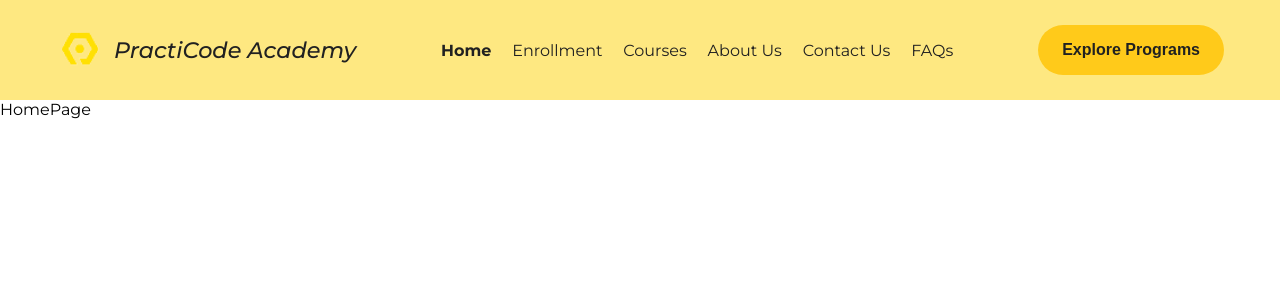
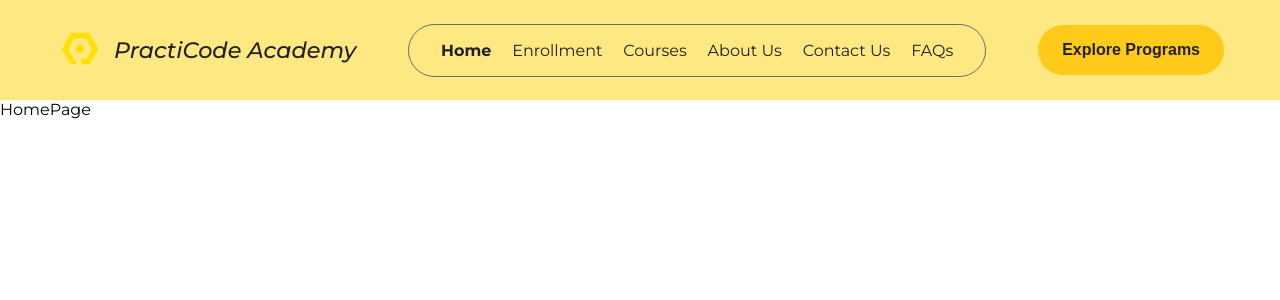
Before and after one commit to Qoosim/practicode-frontend, a React (Create React App) app: page / in a window 1280 px wide. Shown: the top 300 px of the page. Built offline with nearby package versions, Linux system fonts and the light colour scheme.

Commit message:
Modify navbar items for other pages, also add border to the navbar items on the homepage

```diff
--- a/src/components/HomeHeader/HomeHeader.jsx
+++ b/src/components/HomeHeader/HomeHeader.jsx
@@ -1,7 +1,7 @@
 import React from 'react';
 import { Link, NavLink } from 'react-router-dom';
 import Logo from '../../assets/pca-log.png';
-import { homeNavLinks } from '../../navLinks/navLinks';
+import { navLinks } from '../../navLinks/navLinks';
 import styles from './homeHeader.module.css';
 
 export default function HomeNavbar() {
@@ -15,7 +15,7 @@ export default function HomeNavbar() {
       </div>
       <nav className={styles.navListContainer}>
         <ul className={styles.menuList}>
-          {homeNavLinks.map((navItem, index) => {
+          {navLinks.map((navItem, index) => {
             return (
               <li key={index}>
                 <NavLink
--- a/src/components/HomeHeader/homeHeader.module.css
+++ b/src/components/HomeHeader/homeHeader.module.css
@@ -34,6 +34,9 @@
   align-items: center;
   gap: 1.3rem;
   list-style: none;
+  outline: 1px solid #6d6c6c;
+  padding: 1rem 2rem;
+  border-radius: 5rem;
 }
 
 .menuList a {
--- a/src/components/PagesHeader/PagesHeader.jsx
+++ b/src/components/PagesHeader/PagesHeader.jsx
@@ -2,7 +2,7 @@ import React from 'react'
 import Logo from '../../assets/pca-log.png';
 import styles from './pagesHeader.module.css';
 import { Link, NavLink } from 'react-router-dom';
-import { pagesNavLinks } from '../../navLinks/navLinks';
+import { navLinks } from '../../navLinks/navLinks';
 
 export default function PagesNavbar() {
   return (
@@ -15,7 +15,7 @@ export default function PagesNavbar() {
       </div>
       <nav className={styles.navListContainer}>
         <ul className={styles.menuList}>
-          {pagesNavLinks.map((navItem, index) => {
+          {navLinks.map((navItem, index) => {
             return (
               <li key={index}>
                 <NavLink
--- a/src/navLinks/navLinks.js
+++ b/src/navLinks/navLinks.js
@@ -1,4 +1,4 @@
-export const homeNavLinks = [
+export const navLinks = [
   {
     path: '/',
     text: 'Home'
@@ -24,30 +24,3 @@ export const homeNavLinks = [
     text: 'FAQs'
   }
 ]
-
-export const pagesNavLinks = [
-  {
-    path: '/',
-    text: 'Home'
-  },
-  {
-    path: 'about',
-    text: 'About'
-  },
-  {
-    path: 'courses',
-    text: 'Courses'
-  },
-  {
-    path: 'pages',
-    text: 'Pages'
-  },
-  {
-    path: 'blog',
-    text: 'Blog'
-  },
-  {
-    path: 'shop',
-    text: 'Shop'
-  }
-]
```
